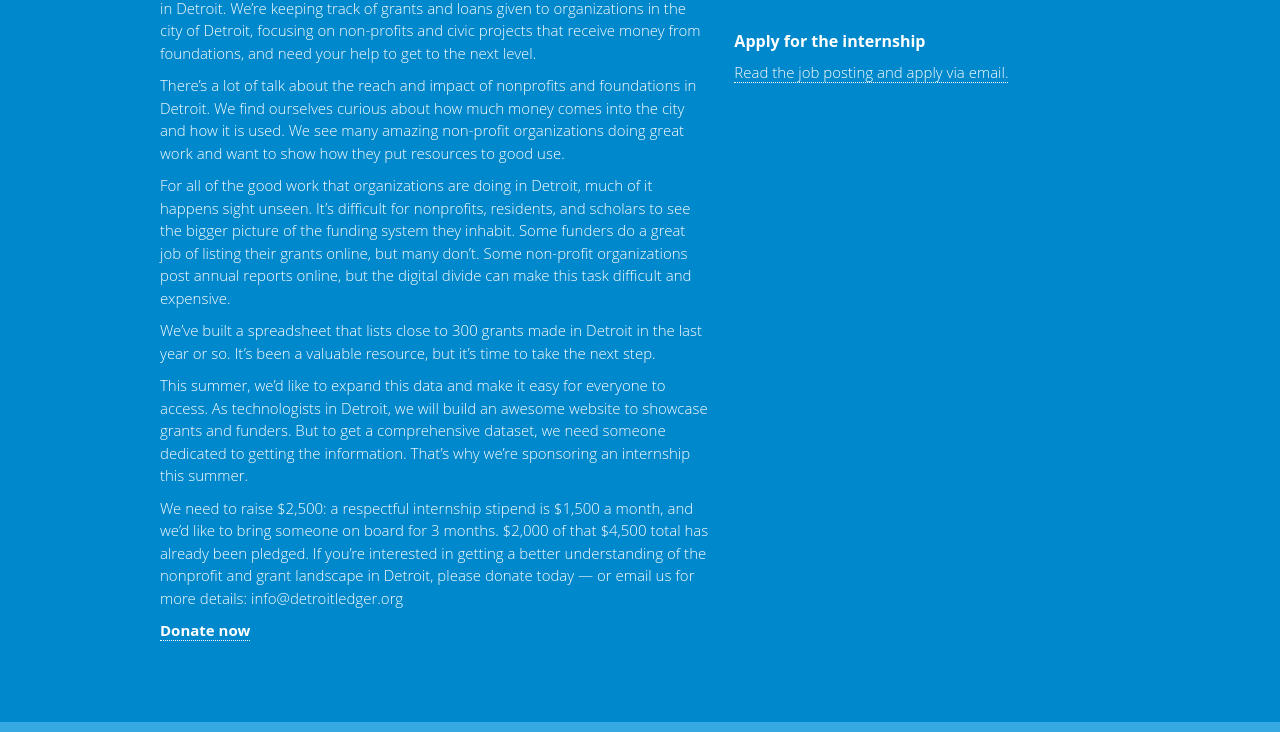
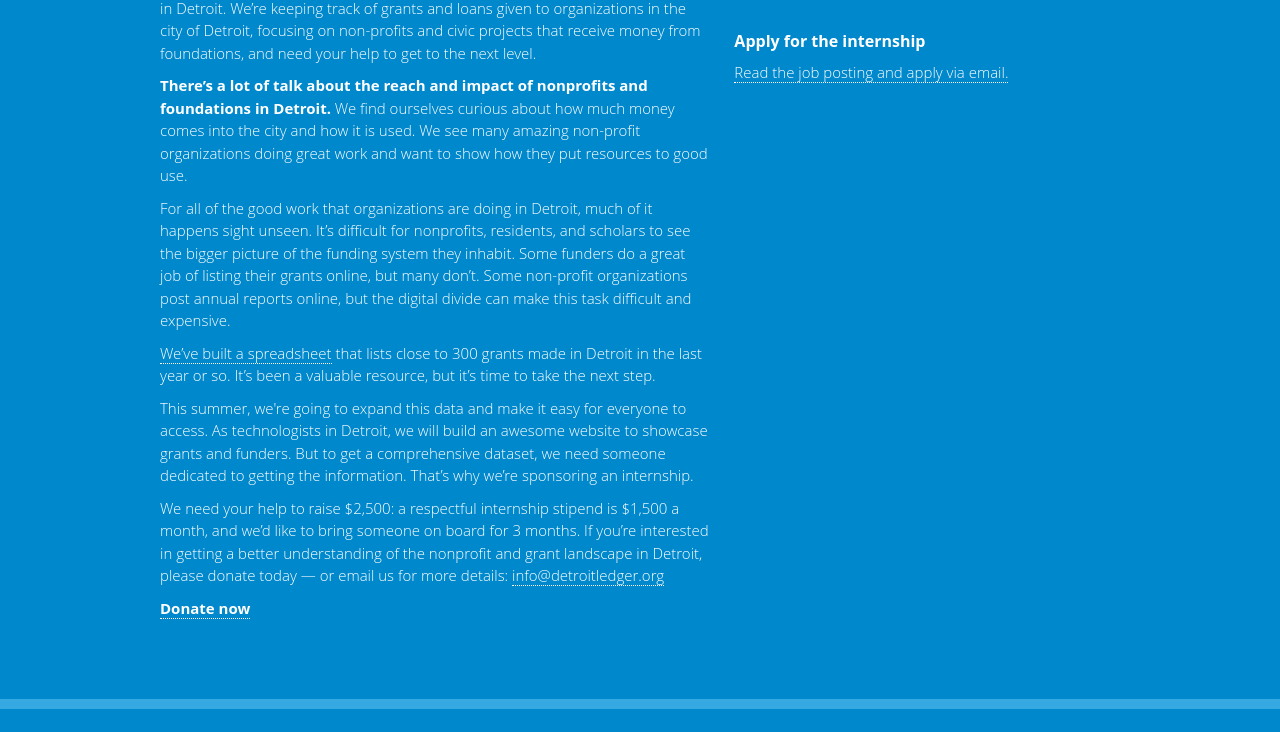
Before and after one commit to detroitledger/detroitledger, a plain HTML site: page index.html in a window 1280 px wide. Shown: the part 152-884 px from the top of the page. After the commit the page ends 861 px from the top, so only its background shows below. Drawn offline with Linux system fonts and the light colour scheme; a script that the page names is missing.

Commit message:
Text tweaks

```diff
--- a/index.html
+++ b/index.html
@@ -28,15 +28,15 @@
 			<div class="span7">
 				<p>Help us build the Detroit Grants and Loans Database — a picture of philanthropy in Detroit. We’re keeping track of grants and loans given to organizations in the city of Detroit, focusing on non-profits and civic projects that receive money from foundations, and need your help to get to the next level.</p>
 
-				<p>There’s a lot of talk about the reach and impact of nonprofits and foundations in Detroit. We find ourselves curious about how much money comes into the city and how it is used. We see many amazing non-profit organizations doing great work and want to show how they put resources to good use.</p>
+				<p><strong>There’s a lot of talk about the reach and impact of nonprofits and foundations in Detroit.</strong> We find ourselves curious about how much money comes into the city and how it is used. We see many amazing non-profit organizations doing great work and want to show how they put resources to good use.</p>
 
 				<p>For all of the good work that organizations are doing in Detroit, much of it happens sight unseen. It’s difficult for nonprofits, residents, and scholars to see the bigger picture of the funding system they inhabit. Some funders do a great job of listing their grants online, but many don’t. Some non-profit organizations post annual reports online, but the digital divide can make this task difficult and expensive.</p>
 
-				<p>We’ve built a spreadsheet that lists close to 300 grants made in Detroit in the last year or so. It’s been a valuable resource, but it’s time to take the next step.</p>
+				<p><a href="https://docs.google.com/spreadsheet/ccc?key=0AmQyvM9tQNKXdGU5VGtTS0g1NktLVnRoNHNKRnJOYVE">We’ve built a spreadsheet</a> that lists close to 300 grants made in Detroit in the last year or so. It’s been a valuable resource, but it’s time to take the next step.</p>
 
-				<p>This summer, we’d like to expand this data and make it easy for everyone to access. As technologists in Detroit, we will build an awesome website to showcase grants and funders. But to get a comprehensive dataset, we need someone dedicated to getting the information. That’s why we’re sponsoring an internship this summer.</p>
+				<p>This summer, we're going to expand this data and make it easy for everyone to access. As technologists in Detroit, we will build an awesome website to showcase grants and funders. But to get a comprehensive dataset, we need someone dedicated to getting the information. That’s why we’re sponsoring an internship.</p>
 
-				<p>We need to raise $2,500: a respectful internship stipend is $1,500 a month, and we’d like to bring someone on board for 3 months. $2,000 of that $4,500 total has already been pledged. If you’re interested in getting a better understanding of the nonprofit and grant landscape in Detroit, please donate today — or email us for more details: info@detroitledger.org</p>
+				<p>We need your help to raise $2,500: a respectful internship stipend is $1,500 a month, and we’d like to bring someone on board for 3 months. If you’re interested in getting a better understanding of the nonprofit and grant landscape in Detroit, please donate today — or email us for more details: <a href="mailto:info@detroitledger.org">info@detroitledger.org</a></p>
 
 				<p><a class="wepay-widget-button wepay-green" href="https://www.wepay.com/donations/1806487170" id="wepay_widget_anchor_5183b11579564"><strong>Donate now</strong></a>
 				<script type="text/javascript">// <![CDATA[
```
